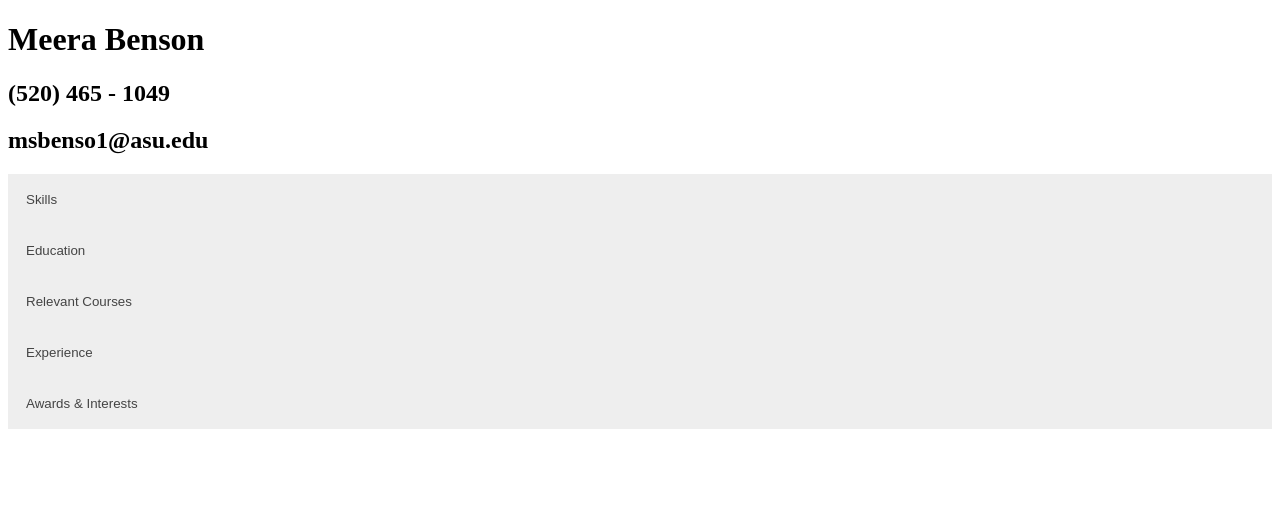
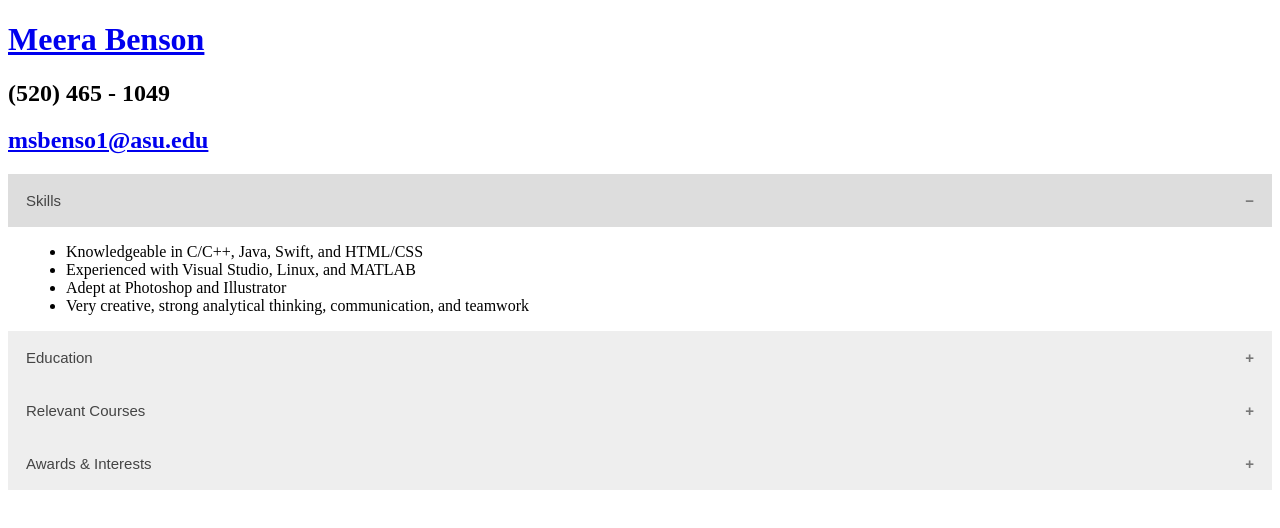
Before and after one commit to meerabenson/AME470, a plain HTML site: page Assignment1/index.html in a window 1280 px wide. Both pictures are taken after a click on the button "Skills". Drawn offline with Linux system fonts and the light colour scheme.

Commit message:
Added content and moved styles/scripts into index

```diff
--- a/Assignment1/index.html
+++ b/Assignment1/index.html
@@ -1,39 +1,120 @@
-<!doctype html>
+<!DOCTYPE html>
 <html>
 <head>
-    <link href="style.css" rel="stylesheet">
-    <script src="/my/action.js"></script>
+<style>
+button.accordion {
+    background-color: #eee;
+    color: #444;
+    cursor: pointer;
+    padding: 18px;
+    width: 100%;
+    border: none;
+    text-align: left;
+    outline: none;
+    font-size: 15px;
+    transition: 0.4s;
+}
 
+button.accordion.active, button.accordion:hover {
+    background-color: #ddd;
+}
+
+button.accordion:after {
+    content: '\002B';
+    color: #777;
+    font-weight: bold;
+    float: right;
+    margin-left: 5px;
+}
+
+button.accordion.active:after {
+    content: "\2212";
+}
+
+div.panel {
+    padding: 0 18px;
+    background-color: white;
+    max-height: 0;
+    overflow: hidden;
+    transition: max-height 0.2s ease-out;
+}
+</style>
+</head>
 <body>
-      <h1> Meera Benson </h1>
+
+ <h1> <a href="http://www.public.asu.edu/~msbenso1/">Meera Benson</a></h1>
       <h2> (520) 465 - 1049 </h2>
-      <h2> msbenso1@asu.edu </h2>
+      <h2> <a href="mailto:msbenso1@asu.edu">msbenso1@asu.edu</a> </h2>
 
 <button class="accordion">Skills</button>
 <div class="panel">
-    <p>Lorem ipsum...</p>
+  <ul>
+        <li>Knowledgeable in C/C++, Java, Swift, and HTML/CSS</li>
+        <li>Experienced with Visual Studio, Linux, and MATLAB</li>
+        <li>Adept at Photoshop and Illustrator</li>
+        <li>Very creative, strong analytical thinking, communication, and teamwork</li>
+    </ul>
 </div>
 
 <button class="accordion">Education</button>
 <div class="panel">
-    <p>Lorem ipsum...</p>
+  <p>Arizona State University, Barrett Honors College, Tempe AZ</p>
+    <p>President's Award Scholar</p>
+    <p>Major: Computer Science; Minor: Digital Culture</p>
+    <p>GPA: 4.07, Dean's List Fall 2014 - Fall 2016</p>
+    <p>Graduation Date: Spring 2018</p>
 </div>
 
 <button class="accordion">Relevant Courses</button>
 <div class="panel">
-    <p>Lorem ipsum...</p>
-    </div>
+  <p><b>CSE470: Computer Graphics</b> (Spring 2017)</p>
+        <ul>
+            <li>Will study concepts of interactive computer graphics, realistic rendering, and 3-D viewing</li>
+            <li>Develop interactive, real-time rendering applications using OpenGL</li>
+        </ul>
 
-    <button class="accordion">Experience</button>
-    <div class="panel">
-    <p>Lorem ipsum...</p>
+        <p><b>CSE430: Operating Systems</b> (Grade A)</p>
+        <ul>
+            <li>Studied operating system structure, processor scheduling, synchronization techniques, and memory management </li>
+        </ul>
+
+        <p><b>CSE340: Principles of Programming Languages</b> (Grade A-)</p>
+        <ul>
+            <li>Created language lexers and parsers, learned formal syntactic/semantic descriptions, and theoretical foundations for several programming paradigms</li>
+        </ul>
+
+        <p><b>CSE310: Data Structures and Algorithms</b> (Grade A+)</p>
+        <ul>
+            <li>Studied advanced concepts including stacks, queues, hashing, and searching/sorting algorithms</li>
+        </ul>
 </div>
 
 <button class="accordion">Awards & Interests</button>
 <div class="panel">
-    <p>Lorem ipsum...</p>
+    <ul><li>Many achievements in graphic design including designing t-shirts for Barrett Honors College and winning the Tucson Area High School Graphic Design Championship</li></ul>
+
+    <p><b>Women in Computer Science Club</b> (August 2014 - Present)</p>
+    <ul>
+        <li>Publicity Chair responsible for the newsletter, managing social media, and designing t-shirts/flyers</li>
+    </ul>
 </div>
 
+<script>
+var acc = document.getElementsByClassName("accordion");
+var i;
+
+for (i = 0; i < acc.length; i++) {
+  acc[i].onclick = function() {
+    this.classList.toggle("active");
+    var panel = this.nextElementSibling;
+    if (panel.style.maxHeight){
+  	  panel.style.maxHeight = null;
+    } else {
+  	  panel.style.maxHeight = panel.scrollHeight + 'px';
+    }
+  }
+}
+</script>
+
 </body>
-  </head>
 </html>
```
Lines whose indentation alone changed are shown as unchanged.
